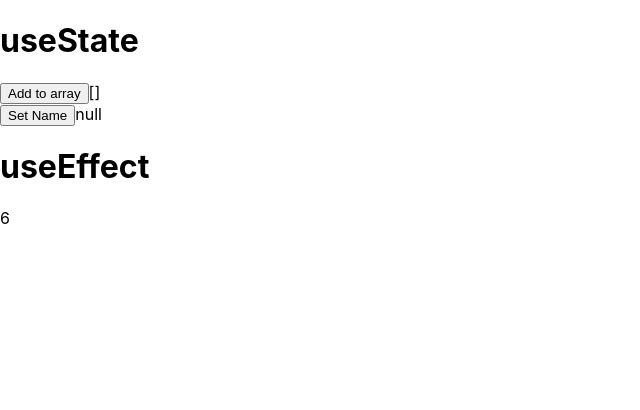
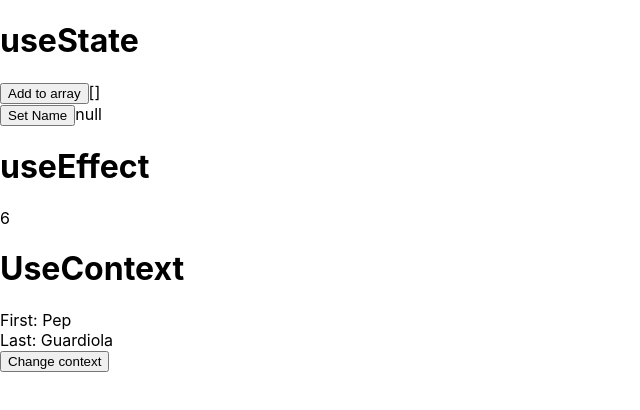
Before and after one commit to pmascaraque/typescript_basics, a React (Create React App) app in the folder react/ts-react-hooks/: page / in a window 1280 px wide. Shown: the top 410 px of the page, without its empty margins (0-640 px from the left). Built offline with nearby package versions, Linux system fonts and the light colour scheme; the HTML template or start-up script is replaced by a standard one.

Commit message:
use context and typings

```diff
--- a/react/ts-react-hooks/src/App.tsx
+++ b/react/ts-react-hooks/src/App.tsx
@@ -1,6 +1,7 @@
 import React from 'react';
 import UseStateComponent from './components/UseStateComponent';
 import UseEffectComponent from './components/UseEffectComponent';
+import UseContextComponent from './components/UseContextComponent';
 import './App.css';
 
 function App() {
@@ -10,6 +11,8 @@
         <UseStateComponent />
         <h1>useEffect</h1>
         <UseEffectComponent />
+        <h1>UseContext</h1>
+        <UseContextComponent />
     </div>
   );
 }
--- /dev/null
+++ b/react/ts-react-hooks/src/components/UseContextComponent.tsx
@@ -0,0 +1,34 @@
+import { useState, useContext } from "react";
+import UserContext, { UserStateType } from "../store";
+
+function ConsumerComponent() {
+  const user = useContext(UserContext);
+
+  return (
+    <div>
+      <div>First: {user.first}</div>
+      <div>Last: {user.last}</div>
+    </div>
+  )
+}
+
+function UseContextComponent() {
+  const [user, userSet] = useState<UserStateType>({
+    first: "Pep",
+    last: "Guardiola"
+  });
+
+  return (
+    <UserContext.Provider value={user}>
+      <ConsumerComponent />
+      <button
+        onClick={() => userSet({
+          first: "Jose",
+          last: "Maurinho"
+        })}
+        >Change context</button>
+    </UserContext.Provider>
+  )
+}
+
+export default UseContextComponent;
--- /dev/null
+++ b/react/ts-react-hooks/src/store.ts
@@ -0,0 +1,12 @@
+import { createContext } from "react";
+
+const initialState = {
+  first: "Bob",
+  last: "Ross"
+};
+
+export type UserStateType = typeof initialState;
+
+const context = createContext<typeof initialState>(initialState);
+
+export default context;
```
